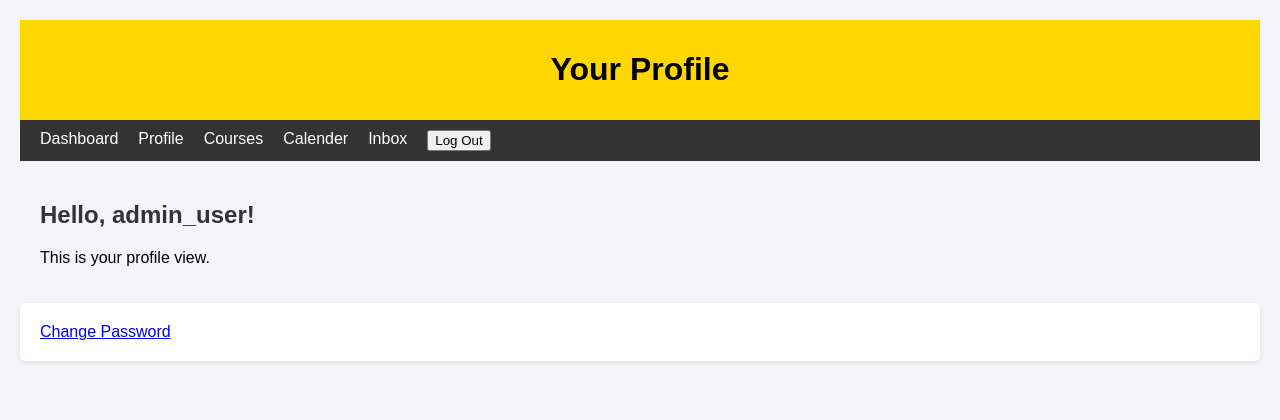
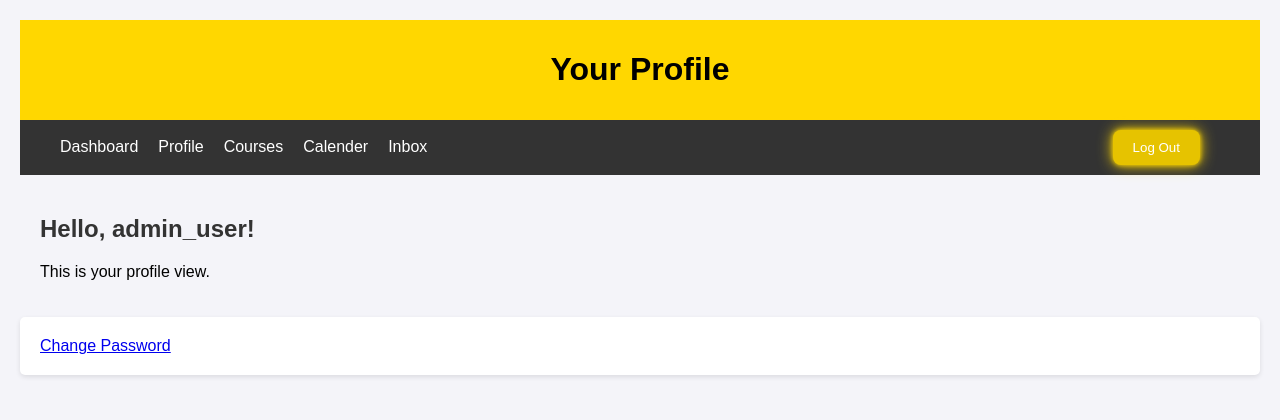
Before and after one commit to keshavim/Canvas-Lite, a Django app: page /profile/ in a window 1280 px wide. Shown: the top 420 px of the page. Run offline with Django 5.2, Linux system fonts and the light colour scheme; a user stored in the database is signed in.

Commit message:
Updated the profile UI

```diff
--- a/canvas_lite/templates/standard_pages/user_profile.html
+++ b/canvas_lite/templates/standard_pages/user_profile.html
@@ -7,6 +7,44 @@
 
 {% block includes %}
     <link rel="stylesheet" type="text/css" href="{% static 'css/dashboard.css' %}">
+    <style>
+
+ .glow-btn {
+   padding: 10px 20px;
+   color: white;
+   background-color: #e6c300;
+   border: none;
+   border-radius: 8px;
+   box-shadow: 0 0 5px #ffd700, 0 0 15px #ffd700;
+   transition: all 0.3s ease-in-out;
+   cursor: pointer;
+ }
+
+
+ .glow-btn:hover {
+   box-shadow: 0 0 10px #ffe866, 0 0 20px #ffe866, 0 0 30px #ffe866;
+   background-color: #ffe44d;
+ }
+
+
+ nav ul {
+   display: flex;
+   list-style: none;
+   padding: 0;
+   margin: 0 20px;
+   align-items: center;
+ }
+
+
+ nav ul li {
+   margin-right: 20px;
+ }
+
+
+ nav ul li:last-child {
+   margin-left: auto;
+ }
+ </style>
 {% endblock %}
 
 {% block content %}
@@ -26,7 +64,7 @@
             <li>
                 <form action="{% url 'logout' %}" method="post">
                     {% csrf_token %}
-                    <button type="submit" >Log Out</button>
+                    <button type="submit" class="glow-btn">Log Out</button>
                 </form>
 
             </li>
```
